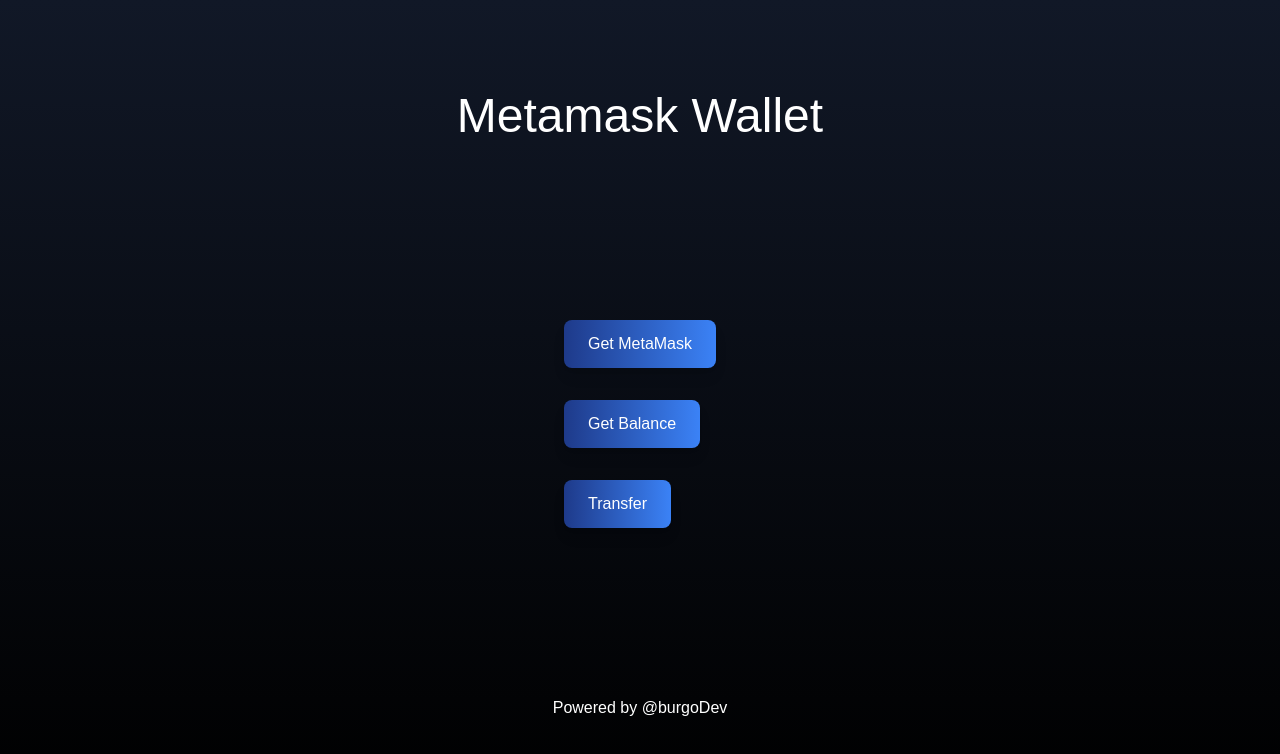
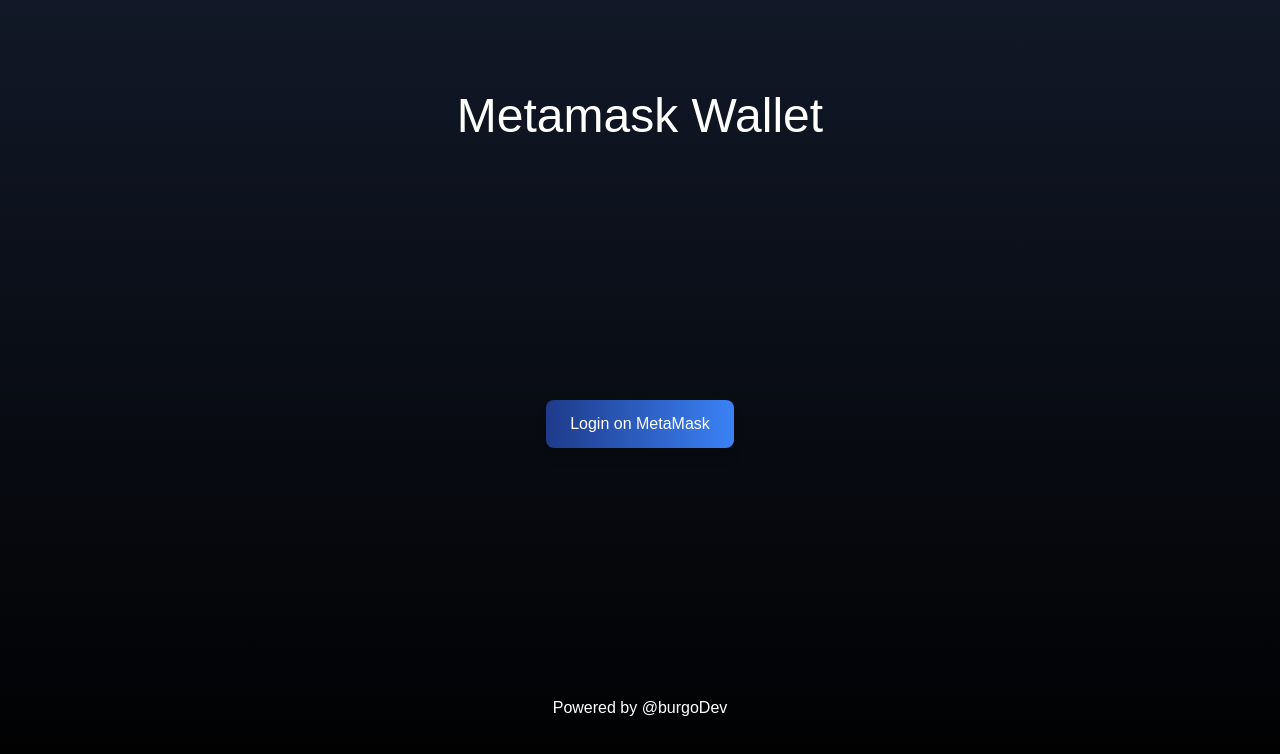
Before and after one commit to burgodev/web3-js-metamask-app, a Next.js app: page / in a window 1280 px wide. Shown: the top 754 px of the page. Built offline with nearby package versions, Linux system fonts and the light colour scheme.

Commit message:
feat: only display login metamask button if its not logged yet

```diff
--- a/app/page.tsx
+++ b/app/page.tsx
@@ -9,6 +9,7 @@
 
 export default function Home() {
   const [message, setMessage] = useState("");
+  const [address, setAddress] = useState<string | undefined>(undefined);
 
   const handleGetBalance = async () => {
     const balance = await getBalance();
@@ -23,31 +24,48 @@
     setMessage(transferMessage[0].toString());
   };
 
+  const handleLogin = async () => {
+    const web3 = await getMetaMaskProvider();
+
+    const address = await web3.eth.requestAccounts();
+
+    setAddress(address[0]);
+  };
+
   return (
     <div className="flex flex-col justify-between items-center justify-items-center min-h-screen p-8 pb-20 gap-16 sm:p-20 font-orbitron bg-gradient-to-b from-gray-900 to-black text-white">
       <header className="row-start-3 flex gap-6 flex-wrap items-center justify-center">
         <h1 className="text-[48px]">Metamask Wallet</h1>
       </header>
-      <main className="flex flex-col gap-8 row-start-2 items-center sm:items-start">
+      <main className="flex gap-8 row-start-2 items-center sm:items-start">
+        {!address && (
           <button
-          onClick={() => getMetaMaskProvider()}
+            onClick={handleLogin}
             className="rounded-lg bg-gradient-to-r from-blue-900 to-blue-500 text-white px-6 py-3 hover:from-blue-800 hover:to-blue-400 transition-all duration-300 shadow-lg hover:shadow-xl"
           >
-          Get MetaMask
+            Login on MetaMask
           </button>
+        )}
+        {address && (
+          <div className="flex gap-4 items-center">
+            <div>
               <button
                 onClick={() => handleGetBalance()}
                 className="rounded-lg bg-gradient-to-r from-blue-900 to-blue-500 text-white px-6 py-3 hover:from-blue-800 hover:to-blue-400 transition-all duration-300 shadow-lg hover:shadow-xl"
               >
                 Get Balance
               </button>
+
+              {message}
+            </div>
             <button
               onClick={() => handleTransfer()}
               className="rounded-lg bg-gradient-to-r from-blue-900 to-blue-500 text-white px-6 py-3 hover:from-blue-800 hover:to-blue-400 transition-all duration-300 shadow-lg hover:shadow-xl"
             >
               Transfer
             </button>
-        {message}
+          </div>
+        )}
       </main>
       <footer className="row-start-3 flex gap-6 flex-wrap items-center justify-center">
         <p>Powered by @burgoDev</p>
```
Lines whose indentation alone changed are shown as unchanged.
